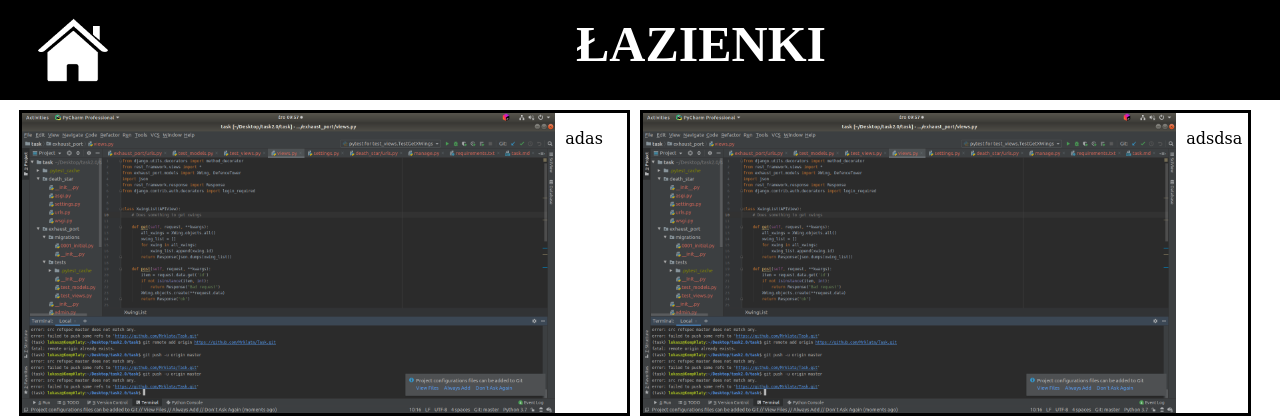
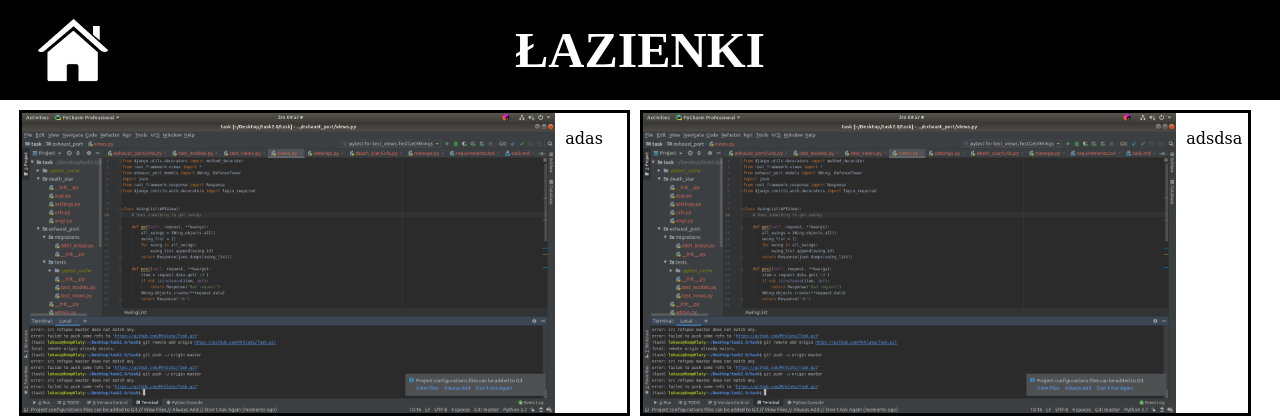
Before and after one commit to Mrklata/Rasia-site-finished, a Django app: page /bathroom/ in a window 1280 px wide. Shown: the top 420 px of the page. Run offline with Django 3.2, Linux system fonts and the light colour scheme; data comes from the database, SQL or seed files in the repository.

Commit message:
fixing flex boxes

```diff
--- a/static/css/main2.css
+++ b/static/css/main2.css
@@ -192,6 +192,8 @@ body {
 }
 
 #homeLogo {
+  position: absolute;
+  height: 100px;
   display: flex;
   align-items: center;
   margin-left: 3%;
@@ -207,10 +209,11 @@ body {
 }
 
 .sideTitle {
-  position: absolute;
-  left: 45%;
-  right: 45%;
-  top: 15px;
+  height: 100px;
+  width: 100vw;
+  align-items: center;
+  display: flex;
+  justify-content: center;
 }
 .sideTitle h1 {
   color: white;
--- a/static/css/main2.scss
+++ b/static/css/main2.scss
@@ -224,9 +224,11 @@ body {
 }
 
 #homeLogo {
-  display: flex;
-  align-items: center;
-  margin-left: 3%;
+    position: absolute;
+    height: 100px;
+    display: flex;
+    align-items: center;
+    margin-left: 3%;
 
   a img {
     display: flex;
@@ -241,10 +243,11 @@ body {
 }
 
 .sideTitle {
-  position: absolute;
-  left: 45%;
-  right: 45%;
-  top: 15px;
+    height: 100px;
+    width: 100vw;
+    align-items: center;
+    display: flex;
+    justify-content: center;
 
   h1 {
     color: white;
```
Also changed, not shown: 1 other file.
